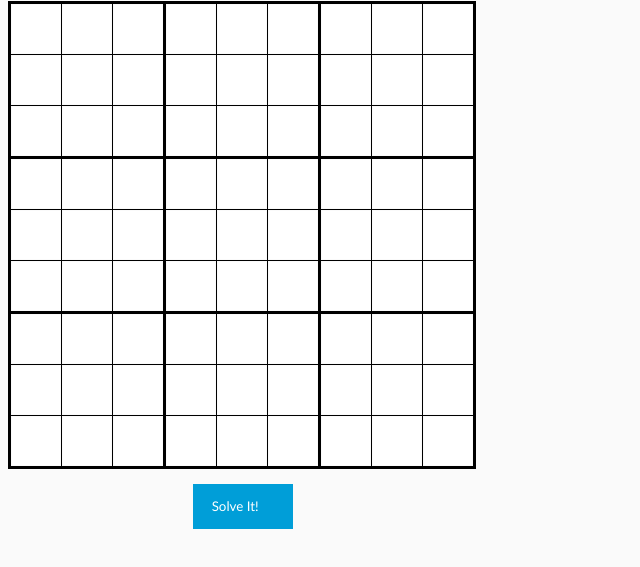
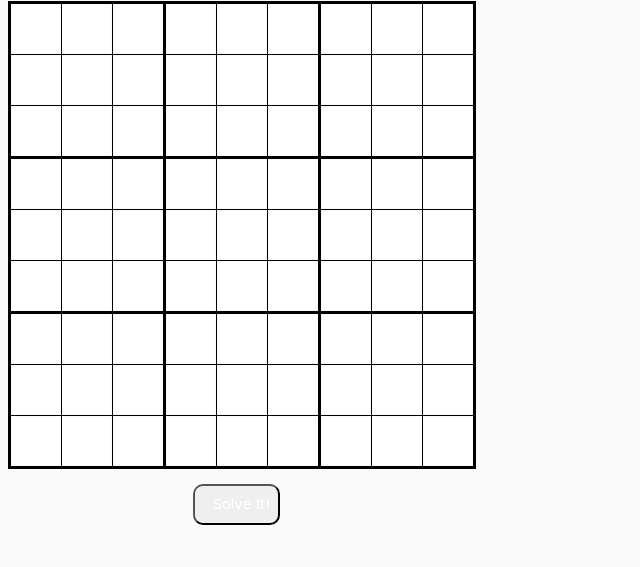
Before and after one commit to ywc23044/sudoku-solver, a website: page index.html in a window 1280 px wide. Shown: the part 79-646 px from the top of the page, without its empty margins (0-640 px from the left). Drawn offline with Linux system fonts and the light colour scheme; a web font is replaced by a local one.

Commit message:
change button style

```diff
--- a/sudoku/sudoku.css
+++ b/sudoku/sudoku.css
@@ -31,51 +31,39 @@ input.has-value {
   border-collapse: collapse;
 }
 
-#solve-button {
-	display: inline-block;
-	font-family: "Montserrat", "Trebuchet MS", Helvetica, sans-serif;
-	-webkit-font-smoothing: antialiased;
-	position: relative;
+.animate
+{
+	transition: all 0.1s;
+	-webkit-transition: all 0.1s;
+}
+
+#solve-button
+{
+  position: relative;
   top: 15px;
   left: 185px;
-  width: 100px;
-  height: 45px;
-	padding: .8em 1.4em;
-	padding-right: 4.7em;
-	background: #009ED8;
-	border: none;
-	color: white;
-	transition: .2s;
-	&:before,
-	&:after {
-		position: absolute;
-		top: 0;
-		bottom: 0;
-		right: 0;
-		padding-top: inherit;
-		padding-bottom: inherit;
-		width: 2.8em;
-		content: "\00a0";
-		font-family: 'FontAwesome', sans-serif;
-		font-size: 1.2em;
-		text-align: center;
-
-		transition: .2s;
-		transform-origin: 50% 60%;
-	}
-	&:before {
-		background: #303036;
-	}
-	&:hover {
-		background: darken(#009ED8, 10%);
-	}
-	&:active,
-	&:focus {
-		background: darken(#009ED8, 30%);
-		outline: none;
-	}
+  width: 87px;
+  height: 41px;
+  padding: 6px 18px;
+  margin: 0px 10px 10px 0px;
+  border-radius: 10px;
+  font-family: 'Pacifico', cursive;
+  font-size: 14px;
+  color: #FFF;
+  text-decoration: none;
+  outline: none;
 }
 
-.button {
-	min-width: 15em;
+.blue
+{
+	background-color: #3498DB;
+	border-bottom: 5px solid #2980B9;
+	text-shadow: 0px -2px #2980B9;
 }
+
+.action-button:active
+{
+	transform: translate(0px,5px);
+  -webkit-transform: translate(0px,5px);
+	border-bottom: 1px solid;
+}
```
